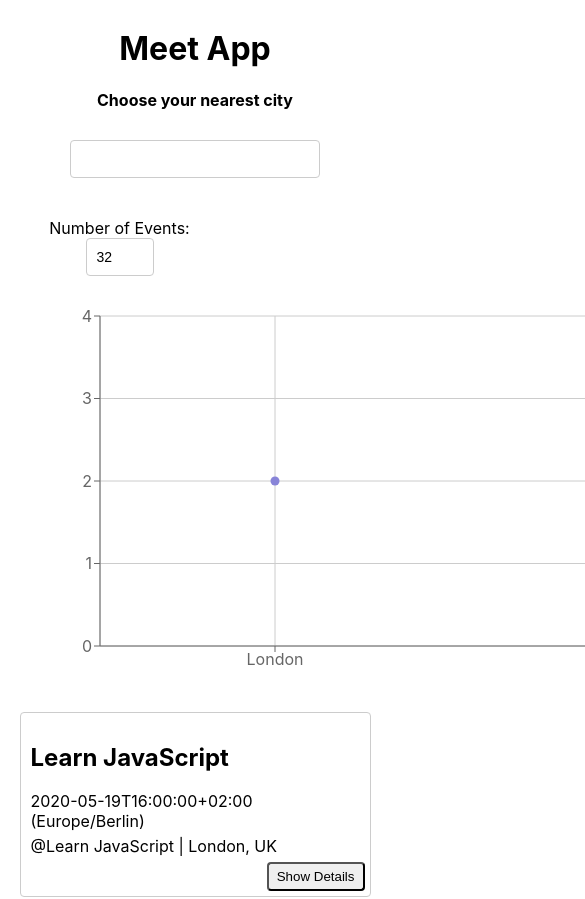
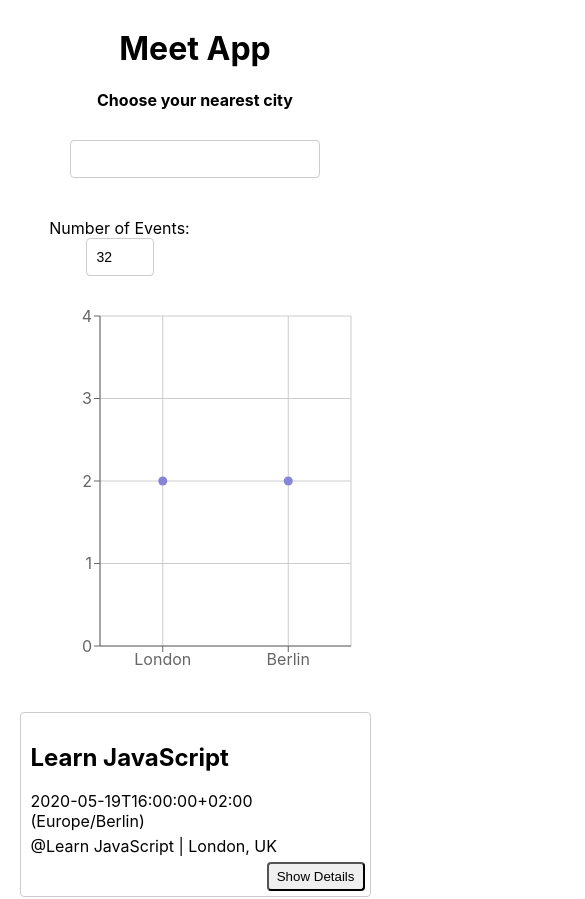
Before and after one commit to perryf/meet, a React (Create React App) app: page / in a window 390 px wide. Shown: the top 899 px of the page, 585 px wide, since content can reach past the window. Built offline with nearby package versions, Linux system fonts and the light colour scheme.

Commit message:
add responsive chart contains

```diff
--- a/src/App.js
+++ b/src/App.js
@@ -1,5 +1,6 @@
 import React, { Component } from 'react'
 import {
+  ResponsiveContainer,
   ScatterChart,
   Scatter,
   XAxis,
@@ -69,17 +70,8 @@ class App extends Component {
         // updateEvents={this.updateEvents}
         // numberOfEvents={numberOfEvents}
         />
-
-        <ScatterChart
-          width={800}
-          height={400}
-          margin={{
-            top: 20,
-            right: 20,
-            bottom: 20,
-            left: 20
-          }}
-        >
+        <ResponsiveContainer height={400}>
+          <ScatterChart margin={{ top: 20, right: 20, bottom: 20, left: 20 }}>
             <CartesianGrid />
             <XAxis type="category" dataKey="city" name="city" />
             <YAxis
@@ -91,6 +83,7 @@ class App extends Component {
             <Tooltip cursor={{ strokeDasharray: '3 3' }} />
             <Scatter name="Meet ups" data={data} fill="#8884d8" />
           </ScatterChart>
+        </ResponsiveContainer>
 
         <EventList events={this.state.events} />
       </div>
```
Lines whose indentation alone changed are shown as unchanged.
